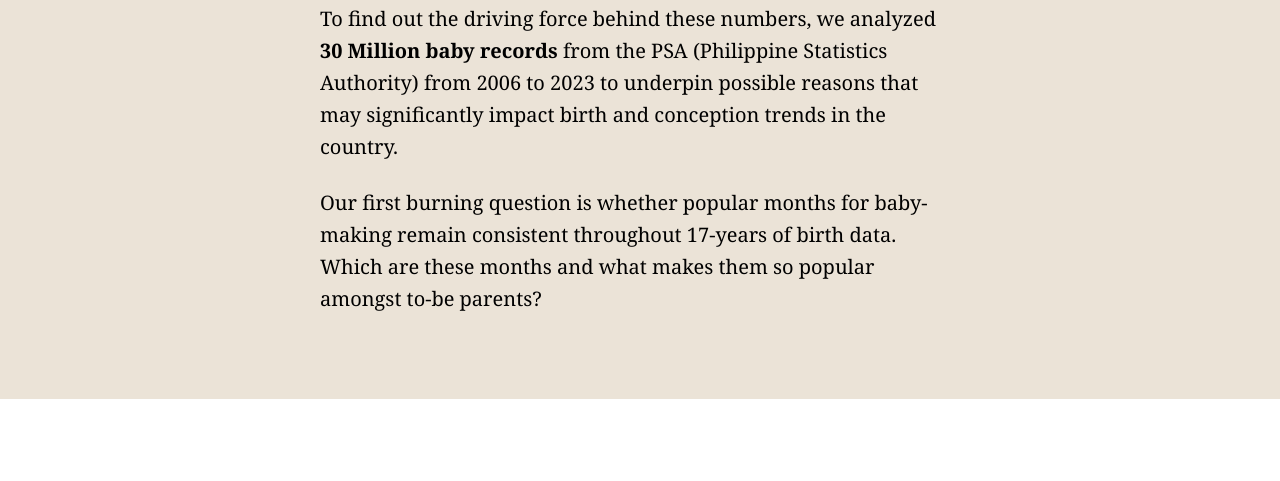
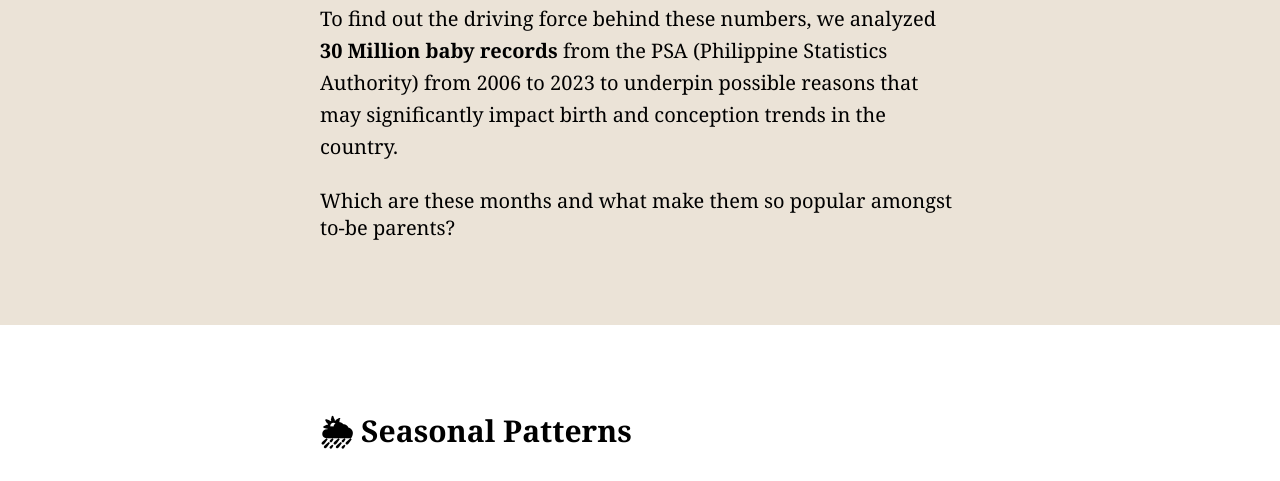
Before and after one commit to juliana0ng/LedeProject2, a plain HTML site: page index.html in a window 1280 px wide. Shown: the part 7627-8108 px from the top of the page. Drawn offline with nearby package versions, Linux system fonts and the light colour scheme; a script that the page names is missing.

Commit message:
Update index.html

```diff
--- a/index.html
+++ b/index.html
@@ -174,7 +174,7 @@
   <p>Don’t worry, you’re not alone—the internet is rife with theories regarding the catalysts behind conception.</p>
 
   <p>Some suggest that the cozy warmth of the holidays ignites carnal flame, while others claim that
-    the oppressive heat of summer leads to a decrease in intimacy. There's even
+    the oppressive summer heat leads to a decrease in intimacy. There's even
     speculation that major sports victories boosts national morale, resulting in a baby boom nine months after. But can these urban legends
     really explain the patterns of conception in an entire country?</p>
     <figure>
@@ -186,7 +186,7 @@
       decade, the country still <a href="https://www.cia.gov/the-world-factbook/field/birth-rate/country-comparison/">ranks second</a> in Southeast Asia with a birth rate of 22.1,
       almost triple that of its neighbor Singapore.</p>
 
-      <iframe title="[ Insert title here ]" aria-label="Dot Plot" id="datawrapper-chart-HfSZu" src="https://datawrapper.dwcdn.net/HfSZu/2/" scrolling="no" frameborder="0" style="width: 0; min-width: 100% !important; border: none;" height="249" data-external="1"></iframe><script type="text/javascript">!function(){"use strict";window.addEventListener("message",(function(a){if(void 0!==a.data["datawrapper-height"]){var e=document.querySelectorAll("iframe");for(var t in a.data["datawrapper-height"])for(var r=0;r<e.length;r++)if(e[r].contentWindow===a.source){var i=a.data["datawrapper-height"][t]+"px";e[r].style.height=i}}}))}();
+      <iframe title="[ Insert title here ]" aria-label="Dot Plot" id="datawrapper-chart-HfSZu" src="https://datawrapper.dwcdn.net/HfSZu/5/" scrolling="no" frameborder="0" style="width: 0; min-width: 100% !important; border: none;" height="249" data-external="1"></iframe><script type="text/javascript">!function(){"use strict";window.addEventListener("message",(function(a){if(void 0!==a.data["datawrapper-height"]){var e=document.querySelectorAll("iframe");for(var t in a.data["datawrapper-height"])for(var r=0;r<e.length;r++)if(e[r].contentWindow===a.source){var i=a.data["datawrapper-height"][t]+"px";e[r].style.height=i}}}))}();
       </script>
 
       <p>To find out the driving force behind these numbers, we analyzed <b>30 Million baby
@@ -194,8 +194,7 @@
       possible reasons that may significantly impact birth and conception trends in the
       country.</p>
 
-      <p>Our first burning question is whether popular months for baby-making remain consistent throughout 17-years of birth data.
-        Which are these months and what makes them so popular amongst to-be parents?
+        Which are these months and what make them so popular amongst to-be parents?
       </p>
   </div>
 </div>
@@ -414,8 +413,7 @@
   <div class="footer">
     <div class="content"
       <p>👶🏻</p>
-      <p>This project was created for Columbia University's Lede Program for Data Journalism. Data source: <a href="https://psa.gov.ph/statistics/vital-statistics">Philippine Statistics Authority</a>. |  Analysis and graphics by: <a href="https://julianaong.xyz">Juliana Ong</a>
-       </p>
+      <p>This project was created for Columbia University's Lede Program for Data Journalism. Data source: <a href="https://psa.gov.ph/statistics/vital-statistics">Philippine Statistics Authority</a>. |  Analysis and graphics by: <a href="https://julianaong.xyz">Juliana Ong</a></p>
       </div>
 </div>
   <script>
```
